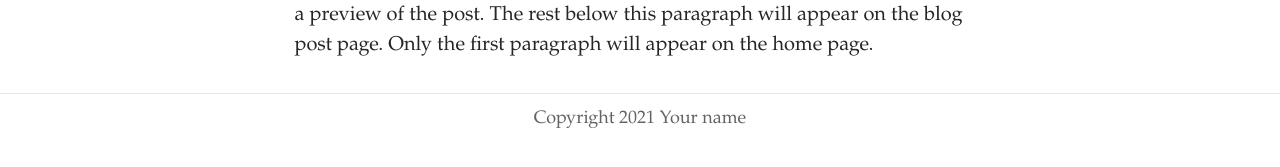
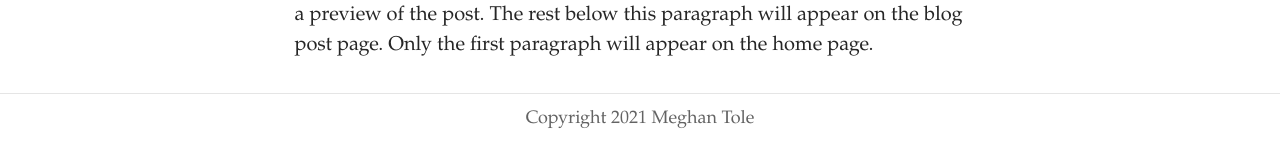
Before and after one commit to meghantole/tarm, a Jekyll site: the page built from index.html, in a window 1280 px wide. Shown: the part 527-694 px from the top of the page. Built offline with Jekyll 4.4.1, drawn with Linux system fonts in a browser that asks for light colours; some web fonts are replaced; the list of posts is cut into pages by our own code.

Commit message:
Update Settings “general”

```diff
--- a/_data/settings.yml
+++ b/_data/settings.yml
@@ -1,6 +1,6 @@
 title: TARM
 description: Website about typography
-footer_text: Copyright 2021 Your name
+footer_text: Copyright 2021 Meghan Tole
 header_feature_image: ../uploads/sincerely-media-wnmonqihpwq-unsplash.jpg
 header_text: My Dream Blog
 header_text_color: "#ffffff"
```
